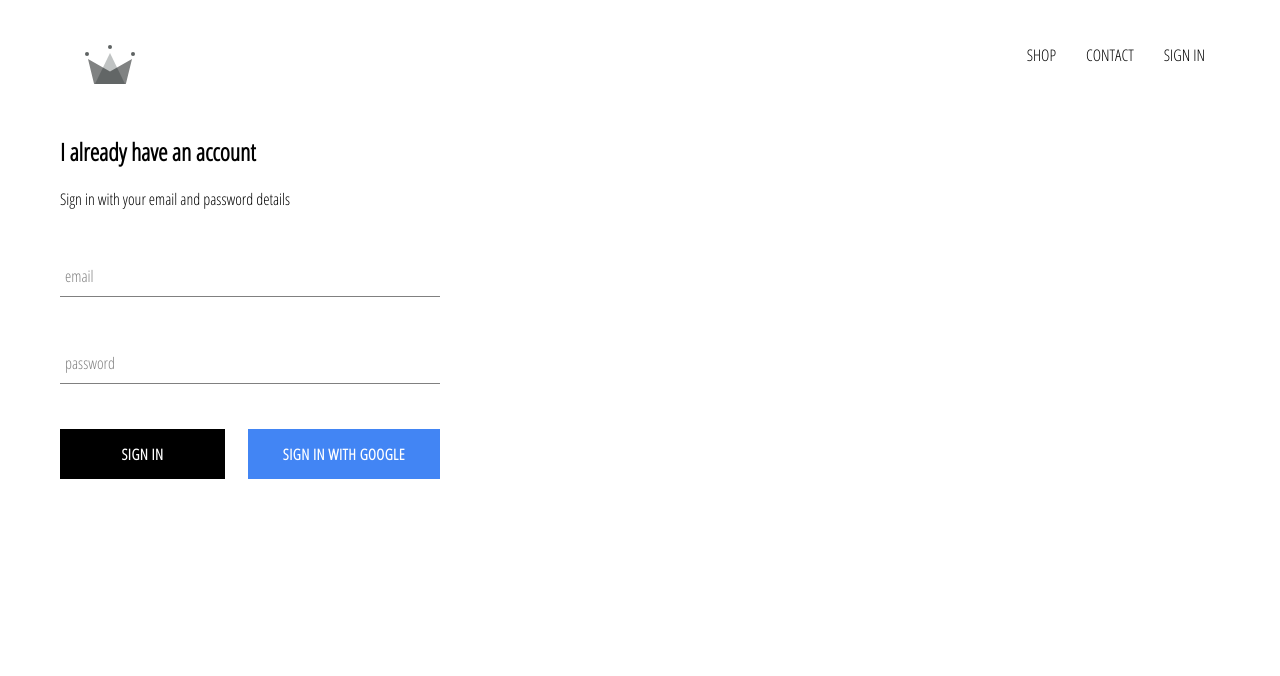
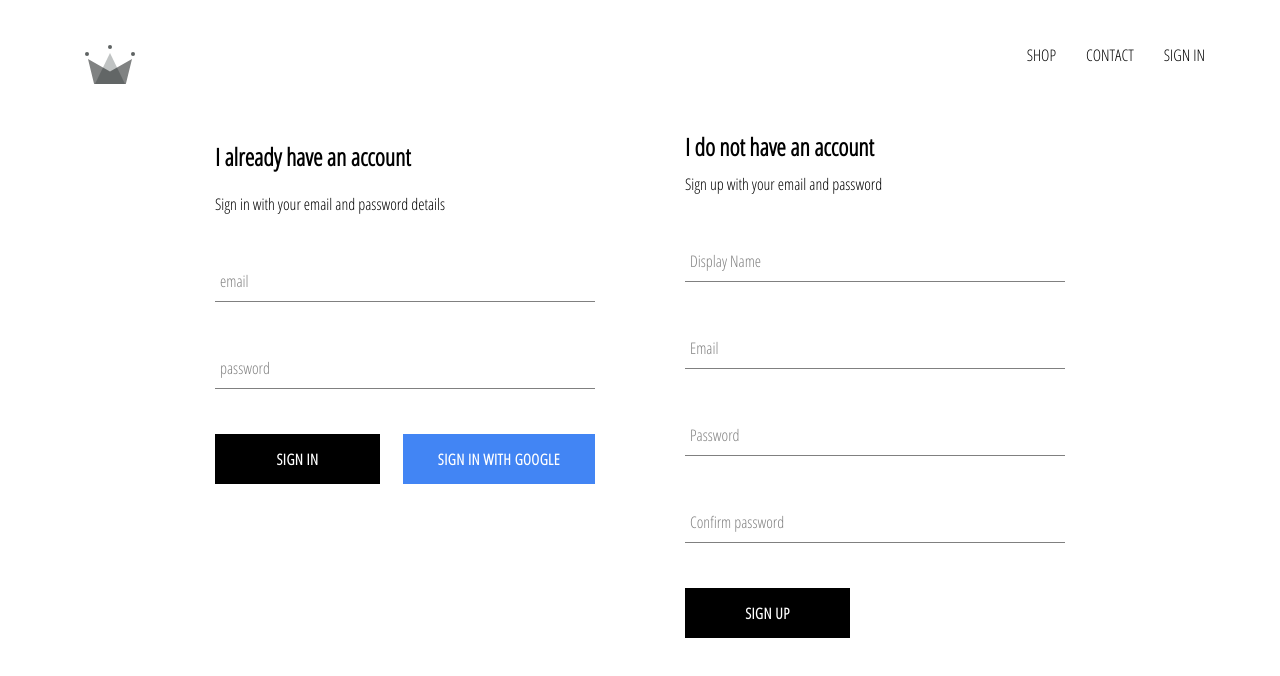
Before and after one commit to uzat/crwn, a React (Create React App) app: page /signin in a window 1280 px wide. Shown: the top 676 px of the page. Built offline with nearby package versions, Linux system fonts and the light colour scheme; no server answers.

Commit message:
implemented sin up with email via firebase and google. auth users being persisted in firestore db

```diff
--- a/src/App.js
+++ b/src/App.js
@@ -33,8 +33,7 @@
               id: snapShot.id,
               ...snapShot.data()
             }
-          }
-          // () => {
+          }//, () => {
           //   console.log(this.state); // passed in as an argument to this.setState so that its called after this.setState has finished executing. async, remember?
           // }
           );
--- /dev/null
+++ b/src/components/sign-up/sign-up.component.jsx
@@ -0,0 +1,105 @@
+import React from "react";
+
+import FormInput from "../form-input/form-input.component";
+import CustomButton from "../custom-button/custom-button.component";
+
+import { auth, createUserProfileDocument } from '../../firebase/firebase.utils'
+
+import './sign-up.styles.scss';
+
+class SignUp extends React.Component {
+    constructor() {
+        super();
+
+        this.state = {
+            displayName: '',
+            email: '',
+            password: '',
+            confirmPassword: ''
+        }
+    }
+
+    handleSubmit = async event => {
+        event.preventDefault();
+
+        const { displayName, email, password, confirmPassword} = this.state;
+
+        if(password !== confirmPassword) {
+            alert("passwords don't match");
+            return;
+        }
+
+        try {
+            const { user } = await auth.createUserWithEmailAndPassword(email, password);
+
+            await createUserProfileDocument(user, { displayName });
+
+            this.setState({
+                displayName: '',
+                email: '',
+                password: '',
+                confirmPassword: ''
+            });
+        }
+        catch(err) {
+            console.error(err);
+        }
+    };
+
+    handleChange = event => {
+        const {name, value } = event.target;
+
+        this.setState({[name]: value});
+    };
+
+    render() {
+        const { displayName, email, password, confirmPassword} = this.state;
+
+        return(
+            <div className='sign-up'>
+                <h2 className='title'>I do not have an account</h2>
+                <span> Sign up with your email and password</span>
+                <form className='sign-up-form' onSubmit={this.handleSubmit}>
+                <FormInput
+                        type='text'
+                        name='displayName'
+                        value={displayName}
+                        onChange={this.handleChange}
+                        label='Display Name'
+                        required
+                    >
+                    </FormInput>
+                    <FormInput
+                        type='email'
+                        name='email'
+                        value={email}
+                        onChange={this.handleChange}
+                        label='Email'
+                        required
+                    >
+                    </FormInput>
+                    <FormInput
+                        type='password'
+                        name='password'
+                        value={password}
+                        onChange={this.handleChange}
+                        label='Password'
+                        required
+                    >
+                    </FormInput><FormInput
+                        type='password'
+                        name='confirmPassword'
+                        value={confirmPassword}
+                        onChange={this.handleChange}
+                        label='Confirm password'
+                        required
+                    >
+                    </FormInput>
+                    <CustomButton type='submit'>SIGN UP</CustomButton>
+                </form>
+            </div>
+        )
+    }
+}
+
+export default SignUp;
--- /dev/null
+++ b/src/components/sign-up/sign-up.styles.scss
@@ -0,0 +1,9 @@
+.sign-up {
+    display: flex;
+    flex-direction: column;
+    width: 380px;
+
+    .title {
+        margin: 10px 0;
+    }
+}
--- a/src/pages/sign-in-and-sign-up/sign-in-and-sign-up.component.jsx
+++ b/src/pages/sign-in-and-sign-up/sign-in-and-sign-up.component.jsx
@@ -3,10 +3,12 @@
 import './sign-in-and-sign-up.styles.scss';
 
 import SignIn from "../../components/sign-in/sign-in.component";
+import SignUp from "../../components/sign-up/sign-up.component";
 
 const SignInAndSignUpPage = () => (
     <div className='sign-in-and-sign-up'>
         <SignIn />
+        <SignUp />
     </div>
 );
 
--- a/src/pages/sign-in-and-sign-up/sign-in-and-sign-up.styles.scss
+++ b/src/pages/sign-in-and-sign-up/sign-in-and-sign-up.styles.scss
@@ -0,0 +1,6 @@
+.sign-in-and-sign-up {
+    width: 850px;
+    display: flex;
+    justify-content: space-between;
+    margin: 30px auto;
+}
```
